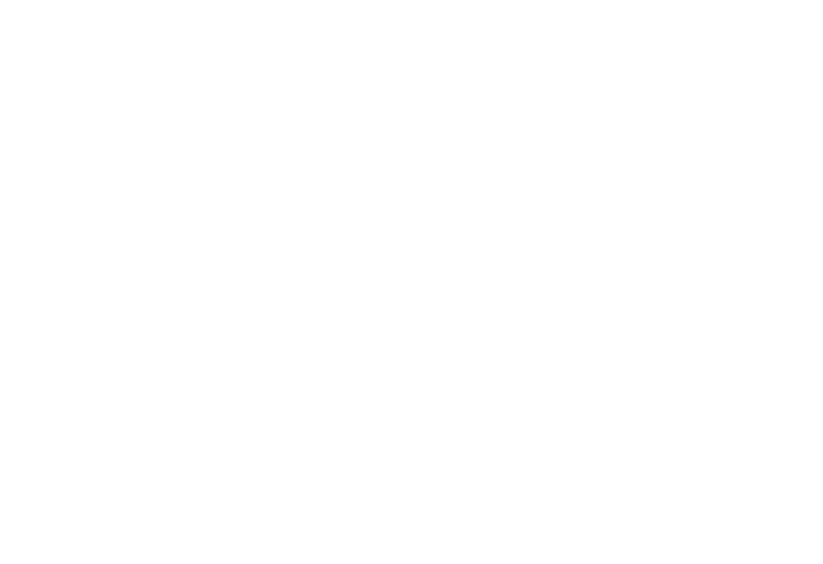
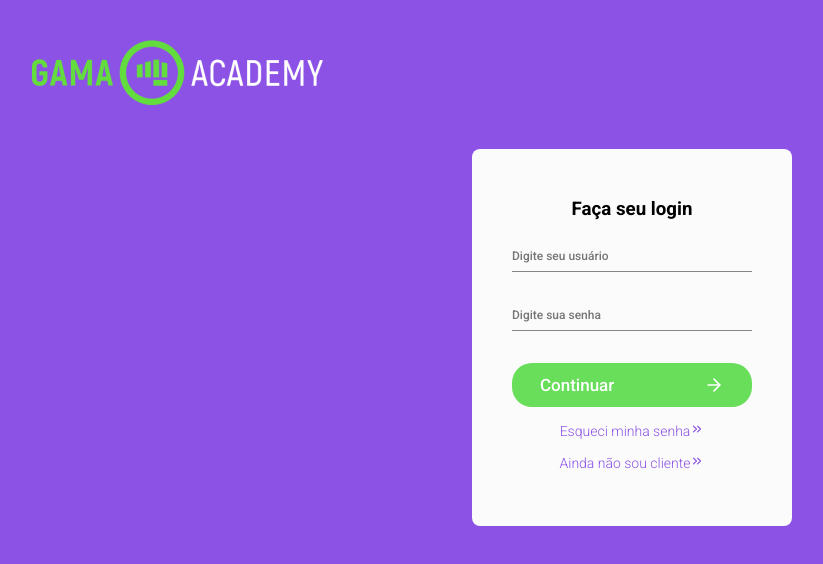
Before and after one commit to CodeForChange-Accenture/accenture-final-project, a React (Create React App) app: page / in a window 1280 px wide. Shown: the top 564 px of the page, without its empty margins (8-831 px from the left). Built offline with nearby package versions, Linux system fonts and the light colour scheme; the HTML template or start-up script is replaced by a standard one.

Commit message:
Criação da página de login

```diff
--- a/src/pages/dashBoard/index.tsx
+++ b/src/pages/dashBoard/index.tsx
@@ -1,6 +1,6 @@
 import React from 'react';
 import logoHandGama from "../../img/logoHandGama.png"
-import { DashBoardPage , SideBar, Main } from "./style"
+import { DashBoardPage , SideBar, Main } from  "./style"
 import { FiCommand , FiDollarSign, FiCreditCard,FiEye, FiEyeOff } from 'react-icons/fi';
 
 const DashBoard: React.FC = () => {
--- a/src/pages/login/index.tsx
+++ b/src/pages/login/index.tsx
@@ -1,9 +1,45 @@
-import React from 'react';
+import React, { useState } from 'react';
+import Logo from "../../img/logo.png";
+import { Link } from 'react-router-dom';
+import api from '../../services/api'
 
-// import { Container } from './styles';
+import { Container, FormLogin } from './styles';
+import { FiArrowRight, FiChevronsRight } from 'react-icons/fi';
 
-const login: React.FC = () => {
-  return <div />;
+const Login: React.FC = () => {
+
+  return (
+    <Container>
+      <FormLogin>
+        <Link to="/">
+          <img src={Logo} alt="logo gama academy" />
+        </Link>
+        <form>
+          <div className="div-form-login">
+            <h3>Faça seu login</h3>
+          </div>
+          <input
+            type="text"
+            placeholder="Digite seu usuário" />
+
+          <input
+            type="password"
+            placeholder="Digite sua senha" />
+
+          <button type="submit">
+            Continuar <FiArrowRight size={20} />
+          </button>
+          <Link to="/recoveryPass">
+            <p>Esqueci minha senha<FiChevronsRight /></p>
+          </Link>
+          <Link to="/">
+            <p>Ainda não sou cliente<FiChevronsRight /></p>
+          </Link>
+        </form>
+
+      </FormLogin>
+    </Container>
+  )
 }
 
-export default login;
+export default Login;
--- /dev/null
+++ b/src/pages/login/styles.ts
@@ -0,0 +1,76 @@
+import styled from "styled-components";
+
+export const Container = styled.div`
+    background-color: #8C52E5;
+    height: 100%;
+    min-height: 100vh;
+`
+
+export const FormLogin = styled.div`
+background-color: #8C52E5;
+background-repeat: no-repeat;
+background-position: bottom;
+min-height:100vh;
+    img{
+        margin: 40px;
+    }
+form{
+    background: #FBFBFB;
+    border-radius: 8px;
+    padding: 24px 40px 40px 40px;
+    margin: auto;
+    max-width: 25%;
+
+    h3{
+        text-align: center;
+        margin: 25px 0px;
+    }
+
+    p{
+        text-align: center;
+        font-size: 14px;
+        font-weight: 300;
+        margin: 15px 0px;
+        color: #8C52E5;
+    }
+    a{
+        text-decoration: none;
+
+    }
+
+    input{
+        width: 100%;
+        font-size: 12px;
+        margin-bottom: 32px;
+        color: #878686;
+        background: transparent;
+        border: none;
+        border-bottom: 1px solid #878686;
+        padding-bottom: 8px;
+        outline: none;
+    }
+    button{
+        font-family: Roboto;
+        font-weight: 500;
+        font-size: 17px;
+        line-height: 20px;
+        color: #FFFFFF;
+        background: #68DE5A;
+        border-radius: 20px;
+        border: none;
+        padding: 12px 28px;
+        width: 100%;
+        display:flex;
+        justify-content: space-between;
+        cursor: pointer;
+        outline: none;
+        transition: 0.5s;
+            :hover{
+                transition: 0.5s;
+                background: #4ea543;
+            }
+        }
+
+    }
+
+`
--- a/src/routes/index.tsx
+++ b/src/routes/index.tsx
@@ -1,11 +1,14 @@
 import React from 'react'
 
 import {Switch, Route} from "react-router-dom";
-import Dashboard from "../pages/dashboard";
+
+import Dashboard from "../pages/dashBoard";
+import Login from '../pages/login';
 
 const Routes: React.FC = () => {
     return (
         <Switch>
+            <Route path="/" exact component={Login}/>
             <Route path="/dashboard" component={Dashboard}/>
         </Switch>
     )
```
Also changed, not shown: src/pages/dashBoard/style.ts (line endings or trailing spaces).
